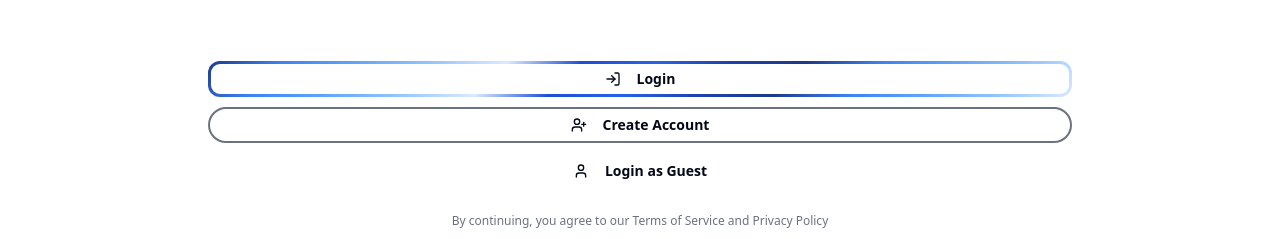
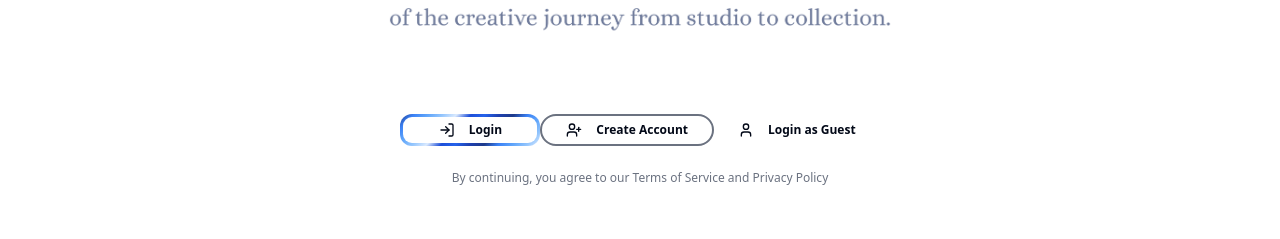
Before and after one commit to Harryr66/SOMA, a Next.js app: page / in a window 1280 px wide. Shown: the part 471-710 px from the top of the page. Built offline with nearby package versions, Linux system fonts and the light colour scheme; no server answers; the database is empty; a web font is replaced by a local one.

Commit message:
Make homepage buttons much smaller and narrower, constrained to hero image width

```diff
--- a/src/app/page.tsx
+++ b/src/app/page.tsx
@@ -128,51 +128,53 @@ export default function RootPage() {
                 />
               </div>
 
-              {/* Buttons below hero image */}
-              <div className="space-y-2.5 pt-4">
+              {/* Buttons below hero image - constrained to hero image width */}
+              <div className="flex flex-col items-center space-y-2.5 pt-4 px-4 sm:px-8 md:px-16 lg:px-24">
+                <div className="w-full max-w-3xl space-y-2.5">
                   <Button
                     variant="gradient"
-                  className="w-full h-9 !rounded-full [&::before]:!rounded-full [&::before]:!inset-[2px]"
+                    className="w-auto min-w-[140px] h-8 px-6 !rounded-full [&::before]:!rounded-full [&::before]:!inset-[2px] text-xs"
                     size="sm"
                     asChild
                   >
                     <Link href="/login">
-                    <LogIn className="mr-2 h-3.5 w-3.5" />
+                      <LogIn className="mr-1.5 h-3 w-3" />
                       Login
                     </Link>
                   </Button>
 
                   <Button
                     variant="outline"
-                  className="w-full h-9 rounded-full border-2 border-border"
+                    className="w-auto min-w-[140px] h-8 px-6 rounded-full border-2 border-border text-xs"
                     size="sm"
                     asChild
                   >
                     <Link href="/login?tab=signup">
-                    <UserPlus className="mr-2 h-3.5 w-3.5" />
+                      <UserPlus className="mr-1.5 h-3 w-3" />
                       Create Account
                     </Link>
                   </Button>
 
                   <Button
                     variant="ghost"
-                  className="w-full h-9 rounded-full"
+                    className="w-auto min-w-[140px] h-8 px-6 rounded-full text-xs"
                     size="sm"
                     onClick={handleGuestLogin}
                     disabled={isGuestLoading}
                   >
                     {isGuestLoading ? (
                       <>
-                      <Loader2 className="mr-2 h-3.5 w-3.5 animate-spin" />
+                        <Loader2 className="mr-1.5 h-3 w-3 animate-spin" />
                         Signing in...
                       </>
                     ) : (
                       <>
-                      <User className="mr-2 h-3.5 w-3.5" />
+                        <User className="mr-1.5 h-3 w-3" />
                         Login as Guest
                       </>
                     )}
                   </Button>
+                </div>
               </div>
             </div>
 
```
Lines whose indentation alone changed are shown as unchanged.
